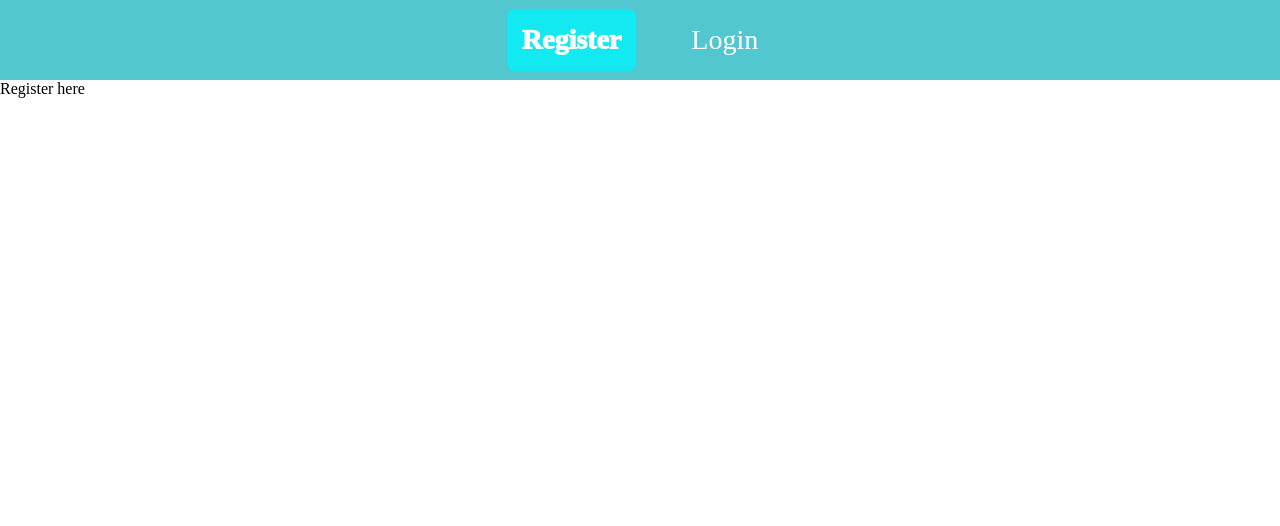
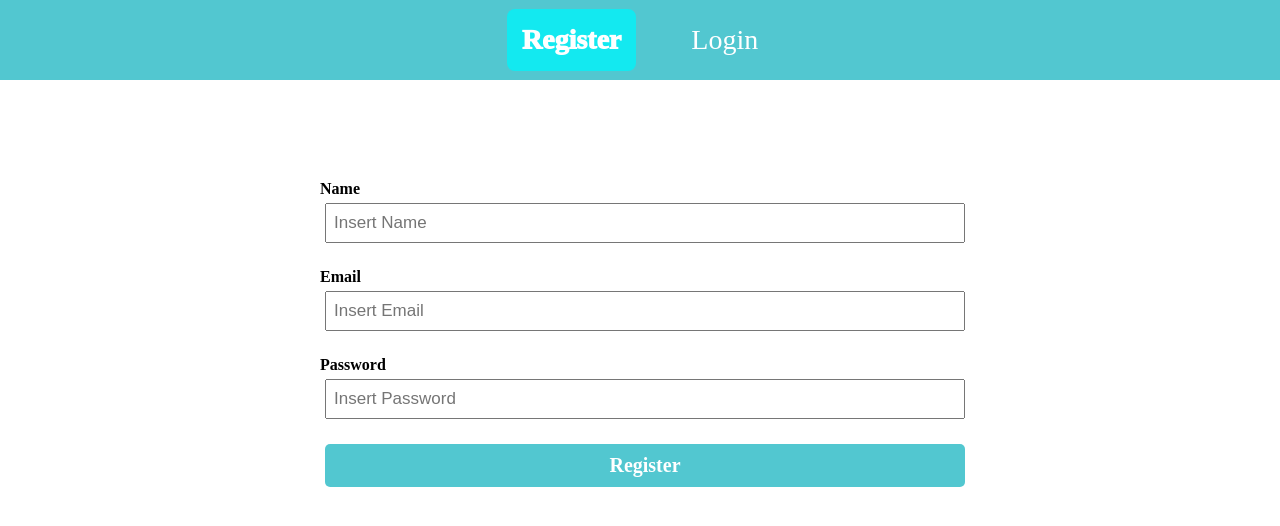
Before and after one commit to Hadi-AlKammouni/Address_Book, a React (Create React App) app in the folder react-frontend/: page /register in a window 1280 px wide. Shown: the top 526 px of the page. Built offline with nearby package versions, Linux system fonts and the light colour scheme.

Commit message:
FE//Adding register functionaity

```diff
--- a/react-frontend/src/pages/Register.js
+++ b/react-frontend/src/pages/Register.js
@@ -1,7 +1,87 @@
-import React from "react";
+import { useState } from "react";
 
+//Calling register api upon submitting register info
+const submitRegister = async (info) => {
+    try {
+        const res = await fetch("http://localhost:4001/api/user/register",{
+            method: "POST",
+            headers:{
+                "Content-Type" : "application/json",
+            },
+            body: JSON.stringify(info)
+        });
+
+        const data = await res.json();
+        // console.log(data);
+        localStorage.setItem("token",data.token)
+        alert("You registered successfully ✅")
+        return data;
+    } catch (error){
+        console.log(error)
+    }
+};
+
+//Main function
 const Register = () => {
-    return <div>Register here</div>;
+
+    // Initialize Input State
+    const [name, setName] = useState("");
+    const [email, setEmail] = useState("");
+    const [password, setPassword] = useState("");
+
+    //Add Data to Backend on Submit
+    const onSubmit = (e) => {
+      e.preventDefault();
+      if (!name || !email || !password) {
+        alert("Please fill all fields!");
+        return;
+      }
+      submitRegister({ name, email, password});
+      setName("");
+      setEmail("");
+      setPassword("");
+    };
+    return (
+        <form className="add-form" onSubmit={onSubmit}>
+            <div className="form-control">
+            <label>Name</label>
+            <input
+              type={"text"}
+              placeholder={"Insert Name"}
+              value={name}
+              onChange={(e) => {
+                setName(e.target.value);
+              }}
+            />
+          </div>
+
+          <div className="form-control">
+            <label>Email</label>
+            <input
+              type={"email"}
+              placeholder={"Insert Email"}
+              value={email}
+              onChange={(e) => {
+                setEmail(e.target.value);
+              }}
+            />
+          </div>
+
+          <div className="form-control">
+            <label>Password</label>
+            <input
+              type={"password"}
+              placeholder={"Insert Password"}
+              value={password}
+              onChange={(e) => {
+                setPassword(e.target.value);
+              }}
+            />
+          </div>
+
+          <input type={"submit"} value="Register" className="btn btn-block" />
+        </form>
+      );
 }
 
 export default Register;
```
